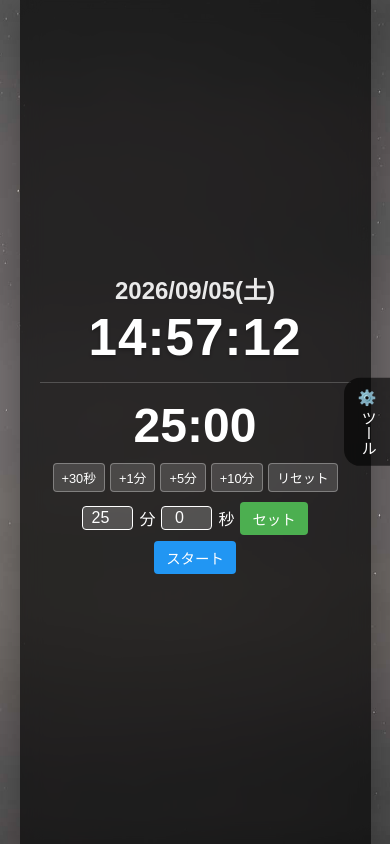
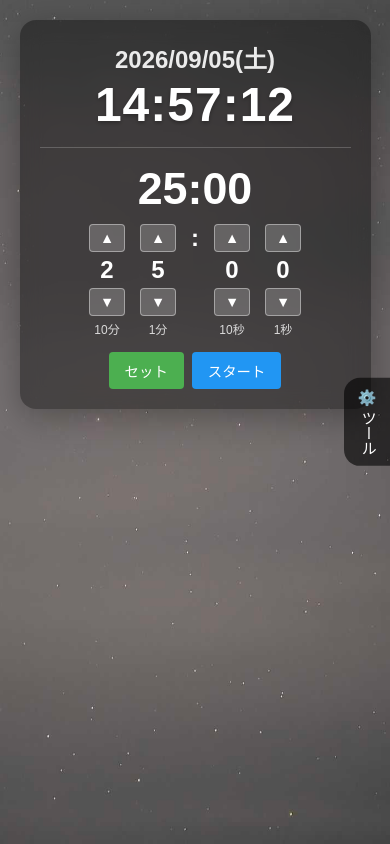
Before and after one commit to teumadesu/clock, a plain HTML site: page index.html in a window 390 px wide. Drawn offline with Linux system fonts and the light colour scheme; no server answers.

Commit message:
Update index.html

```diff
--- a/index.html
+++ b/index.html
@@ -30,47 +30,55 @@
       margin-bottom: 10px;
       color: #fff;
     }
+    .time-picker {
+      display: flex;
+      justify-content: center;
+      gap: 15px;
+      margin-bottom: 15px;
+    }
+    .time-col {
+      display: flex;
+      flex-direction: column;
+      align-items: center;
+      gap: 4px;
+    }
+    .picker-btn {
+      background: rgba(255, 255, 255, 0.2);
+      border: 1px solid rgba(255, 255, 255, 0.4);
+      color: #fff;
+      width: 36px;
+      height: 28px;
+      border-radius: 4px;
+      cursor: pointer;
+      font-size: 0.9rem;
+      display: flex;
+      justify-content: center;
+      align-items: center;
+    }
+    .picker-btn:active {
+      background: rgba(255, 255, 255, 0.5);
+    }
+    .picker-val {
+      font-size: 1.5rem;
+      font-weight: bold;
+      width: 36px;
+      text-align: center;
+    }
+    .picker-label {
+      font-size: 0.75rem;
+      opacity: 0.8;
+    }
     .input-box {
       display: flex;
-      gap: 6px;
+      gap: 8px;
       justify-content: center;
       align-items: center;
-      flex-wrap: wrap;
-    }
-    .t-input {
-      width: 45px;
-      background: rgba(255, 255, 255, 0.2);
-      border: 1px solid #fff;
-      color: #fff;
-      border-radius: 4px;
-      text-align: center;
-      font-size: 1rem;
-      padding: 2px;
-    }
-    .preset-box {
-      display: flex;
-      gap: 5px;
-      justify-content: center;
-      margin-bottom: 10px;
-      flex-wrap: wrap;
-    }
-    .preset-btn {
-      background: rgba(255, 255, 255, 0.15);
-      border: 1px solid rgba(255, 255, 255, 0.3);
-      color: #fff;
-      padding: 4px 8px;
-      border-radius: 4px;
-      cursor: pointer;
-      font-size: 0.8rem;
-    }
-    .preset-btn:active {
-      background: rgba(255, 255, 255, 0.4);
     }
     .btn {
       background: #4caf50;
       border: none;
       color: #fff;
-      padding: 6px 12px;
+      padding: 8px 16px;
       border-radius: 4px;
       cursor: pointer;
       font-size: 0.9rem;
@@ -94,9 +102,9 @@
       text-shadow: 0 2px 4px rgba(0, 0, 0, 0.3);
     }
     .container {
-      background: rgba(0, 0, 0, 0.5);
+      background: rgba(0, 0, 0, 0.4);
       backdrop-filter: blur(10px);
-      padding: 35px;
+      padding: 30px;
       border-radius: 16px;
       width: 360px;
       max-width: 90vw;
@@ -260,21 +268,21 @@
       width: 90%;
     }
     @media (max-width: 480px) {
+      body {
+        align-items: flex-start;
+        padding-top: 20px;
+      }
       .container {
         padding: 20px;
-        width: 100%;
-        border-radius: 0;
-        min-height: 100vh;
-        display: flex;
-        flex-direction: column;
-        justify-content: center;
-        background: rgba(0, 0, 0, 0.65);
+        width: 92vw;
+        border-radius: 16px;
+        background: rgba(0, 0, 0, 0.4);
       }
       .clock {
-        font-size: 3.2rem;
+        font-size: 3rem;
       }
       .timer-display {
-        font-size: 3rem;
+        font-size: 2.8rem;
       }
       .kiyaku {
         display: none;
@@ -293,16 +301,40 @@
     <div class="clock" id="c-disp"></div>
     <div class="divider"></div>
     <div class="timer-display" id="t-clock">25:00</div>
-    <div class="preset-box">
-      <button class="preset-btn" onclick="addTime(30)">+30秒</button>
-      <button class="preset-btn" onclick="addTime(60)">+1分</button>
-      <button class="preset-btn" onclick="addTime(300)">+5分</button>
-      <button class="preset-btn" onclick="addTime(600)">+10分</button>
-      <button class="preset-btn" onclick="resetTimerInput()">リセット</button>
+
+    <div class="time-picker">
+      <div class="time-col">
+        <button class="picker-btn" onclick="adjustTime(600)">▲</button>
+        <span class="picker-val" id="p-min10">2</span>
+        <button class="picker-btn" onclick="adjustTime(-600)">▼</button>
+        <span class="picker-label">10分</span>
+      </div>
+      <div class="time-col">
+        <button class="picker-btn" onclick="adjustTime(60)">▲</button>
+        <span class="picker-val" id="p-min1">5</span>
+        <button class="picker-btn" onclick="adjustTime(-60)">▼</button>
+        <span class="picker-label">1分</span>
+      </div>
+      <div class="time-col">
+        <span style="font-size:1.5rem; font-weight:bold; height:28px; display:flex; align-items:center;">:</span>
+        <span style="height:28px;"></span>
+        <span style="height:28px;"></span>
+      </div>
+      <div class="time-col">
+        <button class="picker-btn" onclick="adjustTime(10)">▲</button>
+        <span class="picker-val" id="p-sec10">0</span>
+        <button class="picker-btn" onclick="adjustTime(-10)">▼</button>
+        <span class="picker-label">10秒</span>
+      </div>
+      <div class="time-col">
+        <button class="picker-btn" onclick="adjustTime(1)">▲</button>
+        <span class="picker-val" id="p-sec1">0</span>
+        <button class="picker-btn" onclick="adjustTime(-1)">▼</button>
+        <span class="picker-label">1秒</span>
+      </div>
     </div>
+
     <div class="input-box">
-      <input type="number" id="t-min" class="t-input" value="25" min="0"><span>分</span>
-      <input type="number" id="t-sec" class="t-input" value="0" min="0" max="59"><span>秒</span>
       <button class="btn" onclick="setT()">セット</button>
       <button class="btn btn-s" id="s-btn" onclick="runT()">スタート</button>
       <button class="btn" style="background:#e91e63; display:none;" id="stop-alarm-btn" onclick="stopAlarm()">音を止める</button>
@@ -396,7 +428,7 @@
     const db = firebase.firestore();
 
     const $ = id => document.getElementById(id);
-    let tInt, tLeft = 1500, swInt, swTime = 0, cur = '0', auds = {};
+    let tInt, tLeft = 1500, pickerSec = 1500, swInt, swTime = 0, cur = '0', auds = {};
 
     const alarmAudio = new Audio('alarm.mp3');
     alarmAudio.loop = true;
@@ -413,43 +445,35 @@
     setInterval(upClock, 1000);
     upClock();
 
+    function updatePickerDisplay() {
+      if (pickerSec < 0) pickerSec = 0;
+      if (pickerSec > 5999) pickerSec = 5999;
+      const m = Math.floor(pickerSec / 60);
+      const s = pickerSec % 60;
+      $('p-min10').innerText = Math.floor(m / 10);
+      $('p-min1').innerText = m % 10;
+      $('p-sec10').innerText = Math.floor(s / 10);
+      $('p-sec1').innerText = s % 10;
+    }
+
+    function adjustTime(amount) {
+      if (tInt) {
+        clearInterval(tInt);
+        tInt = null;
+        $('s-btn').innerText = 'スタート';
+      }
+      pickerSec += amount;
+      updatePickerDisplay();
+    }
+
     function setT() {
       if (tInt) {
         clearInterval(tInt);
         tInt = null;
         $('s-btn').innerText = 'スタート';
       }
-      const m = parseInt($('t-min').value) || 0;
-      const s = parseInt($('t-sec').value) || 0;
-      tLeft = (m * 60) + s;
+      tLeft = pickerSec;
       dispT();
-    }
-
-    function addTime(secs) {
-      if (tInt) {
-        clearInterval(tInt);
-        tInt = null;
-        $('s-btn').innerText = 'スタート';
-      }
-      tLeft += secs;
-      updateInputsFromTLeft();
-      dispT();
-    }
-
-    function resetTimerInput() {
-      if (tInt) {
-        clearInterval(tInt);
-        tInt = null;
-        $('s-btn').innerText = 'スタート';
-      }
-      tLeft = 0;
-      updateInputsFromTLeft();
-      dispT();
-    }
-
-    function updateInputsFromTLeft() {
-      $('t-min').value = Math.floor(tLeft / 60);
-      $('t-sec').value = tLeft % 60;
     }
 
     function dispT() {
@@ -463,7 +487,7 @@
         $('s-btn').innerText = 'スタート';
       } else {
         if (tLeft <= 0) {
-          setT();
+          tLeft = pickerSec;
         }
         if (tLeft <= 0) return;
         $('s-btn').innerText = '一時停止';
@@ -471,7 +495,6 @@
           if (tLeft > 0) {
             tLeft--;
             dispT();
-            updateInputsFromTLeft();
           } else {
             clearInterval(tInt);
             tInt = null;
```
